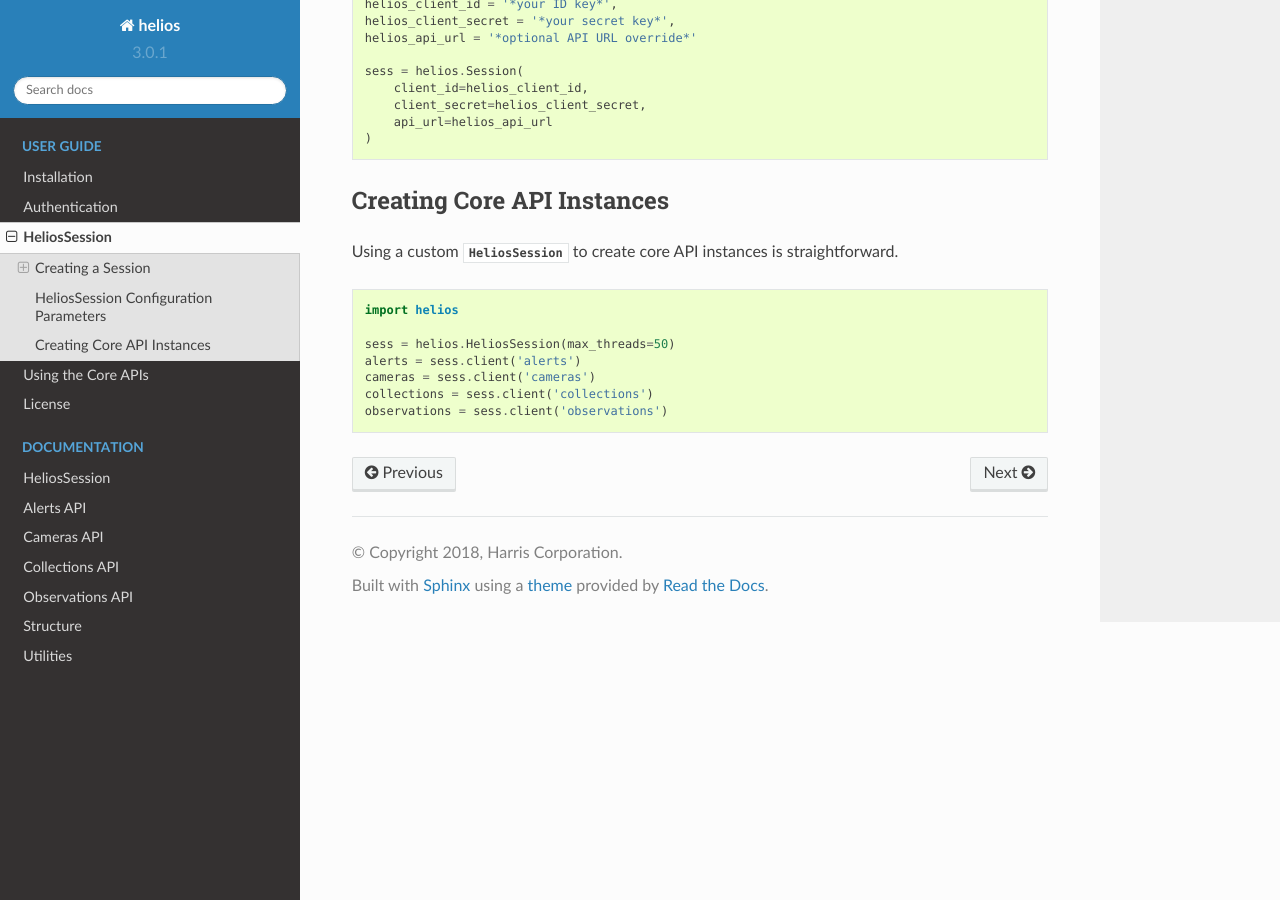
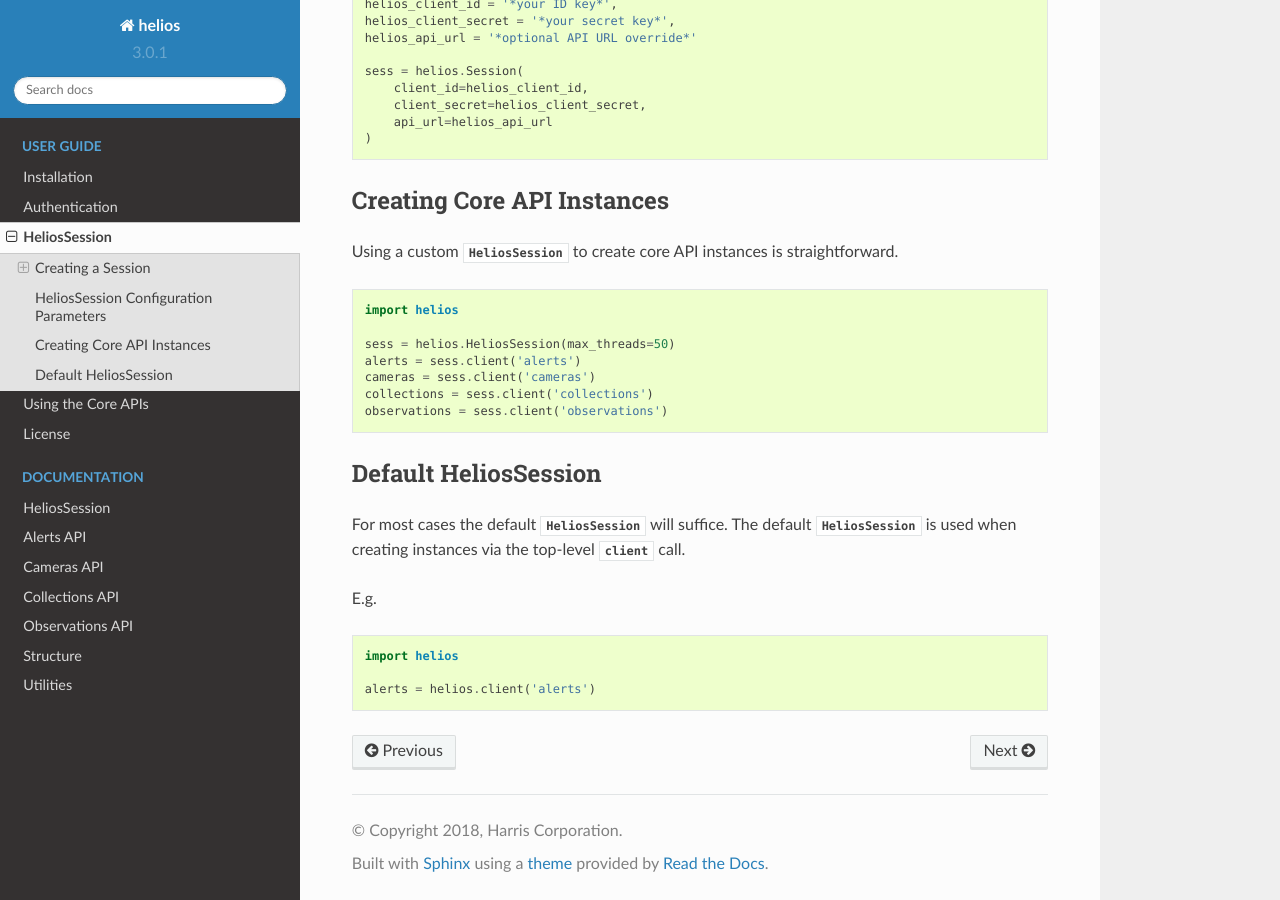
Before and after one commit to helios-earth/helios-sdk-python, a Sphinx documentation site: the page built from docs/user/session_guide.rst, in a window 1280 px wide and 900 px high, scrolled down 1247 px. Built offline with Sphinx 7.4.7 and the Read the Docs theme 2.0.0, drawn with Linux system fonts in a browser that asks for light colours.

Commit message:
Added section for default HeliosSession

```diff
--- a/docs/user/session_guide.rst
+++ b/docs/user/session_guide.rst
@@ -92,3 +92,19 @@ create core API instances is straightforward.
     cameras = sess.client('cameras')
     collections = sess.client('collections')
     observations = sess.client('observations')
+
+Default HeliosSession
+---------------------
+
+For most cases the default :class:`HeliosSession <helios.core.session.HeliosSession>`
+will suffice.  The default :class:`HeliosSession <helios.core.session.HeliosSession>`
+is used when creating instances via the top-level :meth:`client <helios.client>`
+call.
+
+E.g.
+
+.. code-block:: python
+
+    import helios
+
+    alerts = helios.client('alerts')
```
